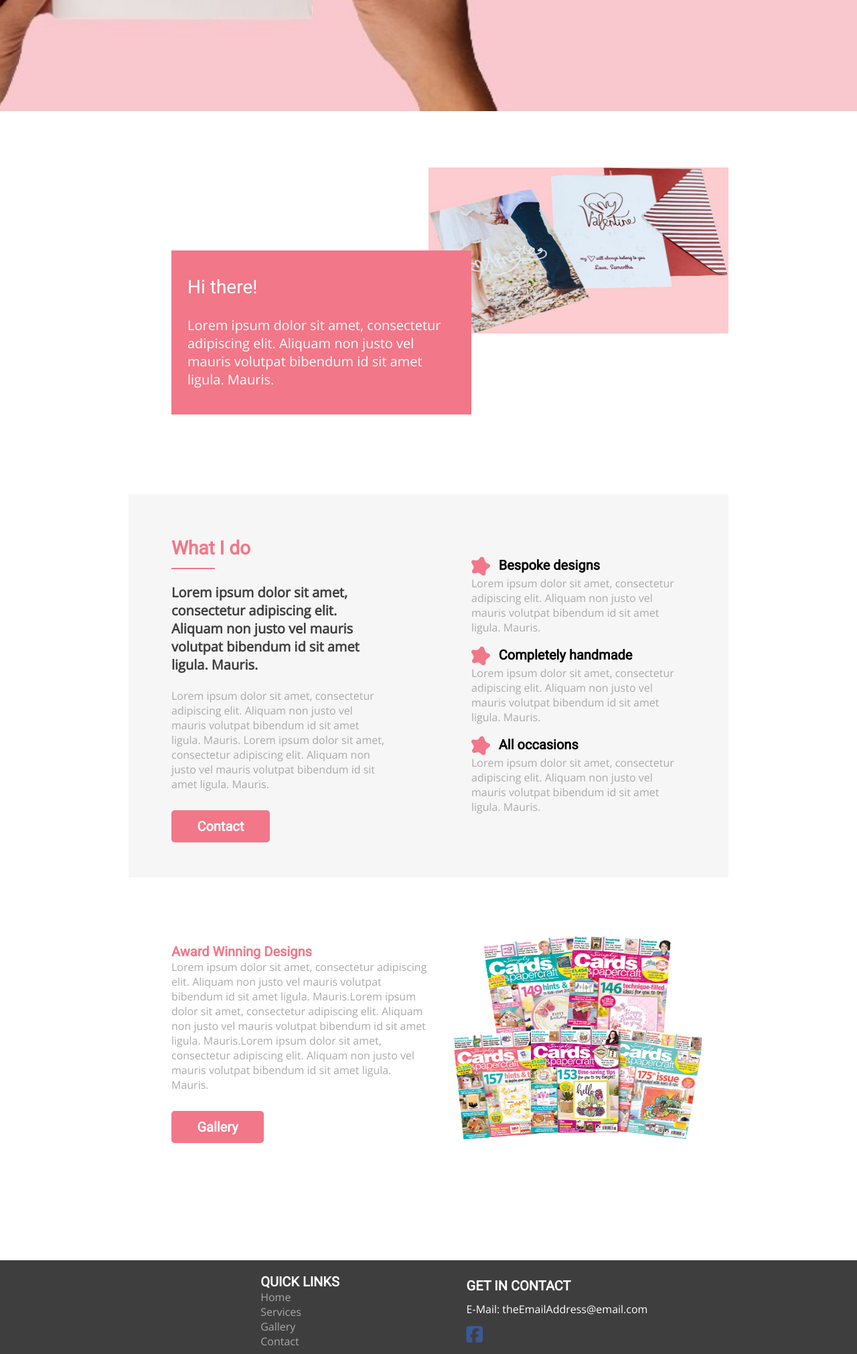
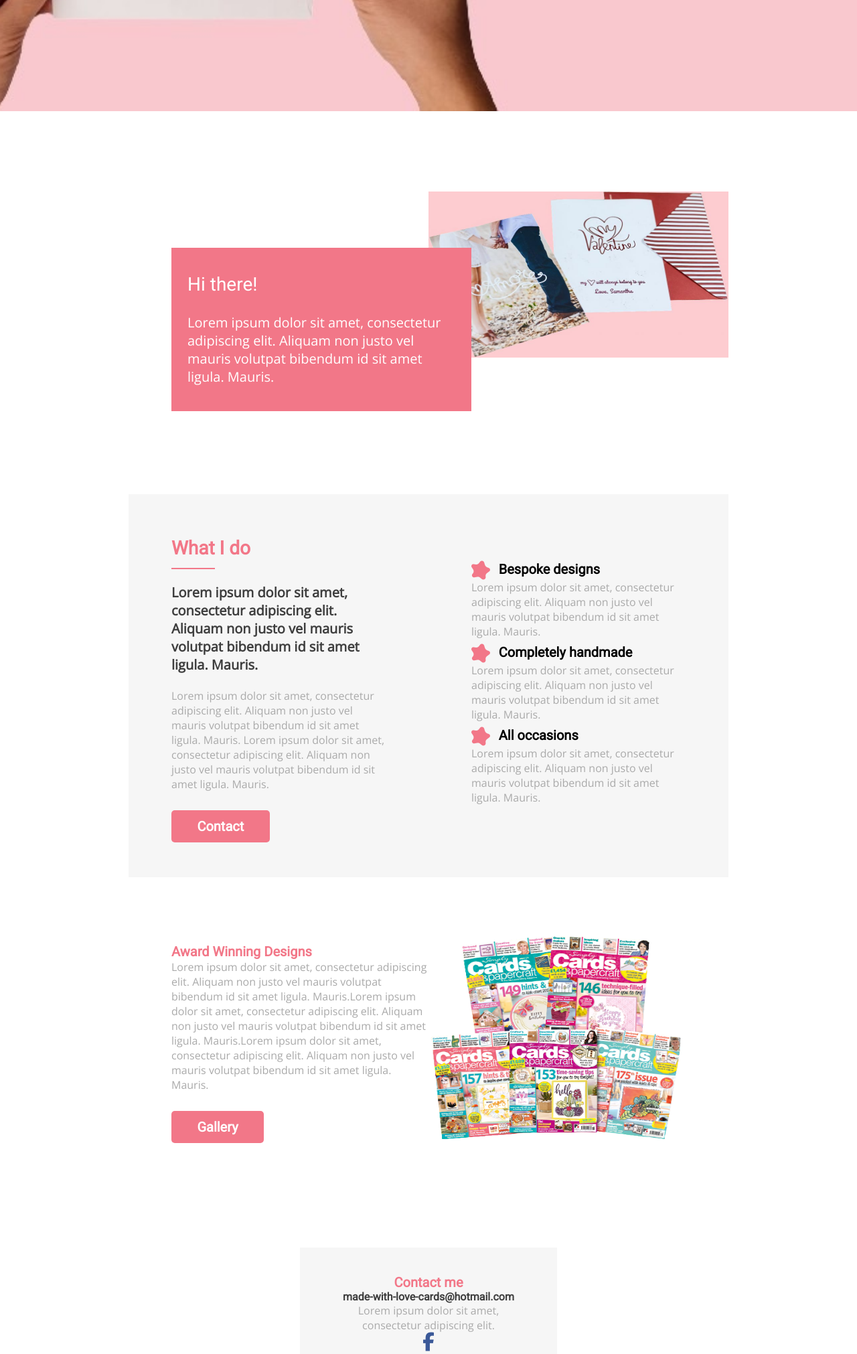
Before and after one commit to scottajames/Card-Company, a PHP site: page / in a window 1280 px wide. Shown: the part 634-2656 px from the top of the page at 67% size. Run offline with PHP 8.4, Linux system fonts and the light colour scheme; some libraries are stand-ins or nearby versions.

Commit message:
Add files via upload

```diff
--- a/index.html
+++ b/index.html
@@ -27,7 +27,7 @@
     <!-- Navigation bar -->
     <nav>
       <ul>
-        <li style="float:left; font-size:2.5vmin;"><a href="index.html">CardsMadeWithLove</a></li>
+        <li style="float:left;"><a href="index.html">CardsMadeWithLove</a></li>
         <li><a href="#contact">Contact</a></li>
         <li><a href="gallery.html">Gallery</a></li>
         <li><a href="#services">Services</a></li>
@@ -52,7 +52,7 @@
 
     <!-- About element -->
     <div class="about">
-      <div class="about-image"><img src="about.jpg"></div>
+      <div class="about-image"><img src="images/about.jpg"></div>
       <div class="about-text">
         <p><span>Hi there!</span>
         <br><br>Lorem ipsum dolor sit amet, consectetur adipiscing elit. Aliquam non justo vel mauris volutpat bibendum id sit amet ligula. Mauris.</p></div>
@@ -76,28 +76,19 @@
     <div class="awards">
       <div class="awards-text"><h2>Award Winning Designs</h2><p>Lorem ipsum dolor sit amet, consectetur adipiscing elit. Aliquam non justo vel mauris volutpat bibendum id sit amet ligula. Mauris.Lorem ipsum dolor sit amet, consectetur adipiscing elit. Aliquam non justo vel mauris volutpat bibendum id sit amet ligula. Mauris.Lorem ipsum dolor sit amet, consectetur adipiscing elit. Aliquam non justo vel mauris volutpat bibendum id sit amet ligula. Mauris.</p>
       <a href="gallery.html">Gallery</a></div>
-      <div class="awards-image"><img src="magazines.png"></div>
+      <div class="awards-image"><img src="images/magazines.png"></div>
+    </div>
+
+    <!-- Contact element -->
+    <div id="contact">
+      <h1>Contact me</h1>
+        <h2>made-with-love-cards@hotmail.com</h2>
+          <p>Lorem ipsum dolor sit amet, consectetur adipiscing elit.</p>
+      <a href="https://www.facebook.com/groups/4373092612785773/" target="_blank"><i class="fab fa-facebook-f"></i></a>
     </div>
 </main>
 </div>
-
 <footer>
-    <div id="contact">
-
-      <div class="quickLinks">
-        <h1>QUICK LINKS</h1>
-          <li><a href="index.html">Home</a></li>
-          <li><a href="#services">Services</a></li>
-          <li><a href="gallery.html">Gallery</a></li>
-          <li><a href="#contact">Contact</a></li>
-      </div>
-
-      <div class="contactUS">
-        <h1>GET IN CONTACT</h1>
-          <h3>E-Mail: theEmailAddress@email.com</style></h3>
-          <a href="https://www.facebook.com/groups/4373092612785773/" target="_blank"><i class='fab'>&#xf082;</i></a>
-      </div>
-    </div>
 </footer>
 </body>
 </html>
--- a/styles.css
+++ b/styles.css
@@ -44,7 +44,7 @@ header a {
 /* Header Content */
 
 .header-image {
-  background-image: url(background.jpg);
+  background-image: url(images/background.jpg);
   background-repeat: no-repeat;
   background-position: center;
   background-size: cover;
@@ -87,12 +87,13 @@ header a {
 #content {
   display: grid;
   grid-template-columns: 1fr 1fr;
-  grid-template-rows: 1fr 1fr 1fr;
+  grid-template-rows: 1fr 0fr 0fr 0.75fr;
   grid-gap: 0px 0px;
   grid-template-areas:
     "about about"
     "services services"
-    "awards awards";
+    "awards awards"
+    "contact contact";
   position: relative;
   left: 15vw;
   width: 70vw;
@@ -111,12 +112,11 @@ header a {
   grid-template-areas:
     "about-text about-image";
   grid-area: about;
-  position: relative;
-  top: 10.5vh;
+  align-items: center;
 }
 .about-text { grid-area: about-text;
   position: relative;
-  top: 15.5vh;
+  top: 5vh;
   left: 5vw;
   width: 35vw;
 }
@@ -131,7 +131,10 @@ header a {
   font-size: var(--text-size-2);
   font-family: 'Roboto', sans-serif;
 }
-.about-image img { grid-area: about-image;
+.about-image img {
+  grid-area: about-image;
+  position: relative;
+  top: -5vh;
   width: 35vw;
   height: 31vh;
 }
@@ -144,18 +147,15 @@ header a {
 .services {
   display: grid;
   grid-template-columns: 1fr 1fr;
-  grid-template-rows: 1fr;
-  grid-gap: 0px 0px;
   grid-template-areas:
     "services-text services-detailed";
   grid-area: services;
   background-color: var(--off-white-color);
+  align-items: center;
 }
 .services-text {
   grid-area: services-text;
   padding: 5vw;
-  justify-content: center;
-  align-self: center;
 }
 .services-text h2 {
   color: var(--other-color);
@@ -186,12 +186,9 @@ header a {
   font-weight: bold;
   font-family: 'Roboto', sans-serif;
 }
-
 .services-detailed {
   grid-area: services-detailed;
   padding: 5vw;
-  justify-content: center;
-  align-self: center;
 }
 .services-detailed i {
   font-size: var(--text-size-2);
@@ -207,7 +204,8 @@ header a {
   font-size: var(--text-size-0);
   color: var(--grey-color);
   font-family: 'Open Sans', sans-serif;
-  margin-top: 0.5vh;
+  float: left;
+  margin-bottom: 1vh;
 }
 
 
@@ -218,7 +216,6 @@ header a {
 .awards {
   position: relative;
   top: 10vh;
-  height: 10vh;
   display: grid;
   grid-template-columns: 1fr 1fr;
   grid-template-rows: 1fr;
@@ -226,13 +223,12 @@ header a {
   grid-template-areas:
     "awards-text awards-image";
   grid-area: awards;
+  align-items: center;
 }
 
 .awards-text { grid-area: awards-text;
   position: relative;
   left: 5vw;
-  justify-content: center;
-  align-self: center;
 }
 .awards-text h2 {
   font-size: var(--text-size-1);
@@ -256,11 +252,7 @@ header a {
   font-weight: bold;
   font-family: 'Roboto', sans-serif;
 }
-.awards-image { grid-area: awards-image;
-  text-align: center;
-  justify-content: center;
-  align-self: center;
-}
+.awards-image { grid-area: awards-image;}
 .awards-image img {
   width: 30vw;
   height: 40vh;
@@ -269,61 +261,48 @@ header a {
 
 
 
-/* footer content */
+/* contact element */
 
-footer {
-  width: 100vw;
-  background: var(--black-color);
-}
 #contact {
-  color: var(--white-color);
   display: grid;
-  grid-template-columns: 1fr 1fr;
-  grid-template-rows: 1fr;
-  grid-gap: 0px 0px;
-  grid-template-areas:
-    "quickLinks contactUS";
+  grid-area: contact;
+  align-content:space-evenly;
+  text-align: center;
+  width: 20vw;
+  height: 10vh;
   position: relative;
-  left: 20vw;
-  width: 60vw;
-  padding: 2.5vh 0vw 2.5vh 0vw;
-}
-.quickLinks {
-  display: grid;
-  grid-area: quickLinks;
-  align-items: center;
-  margin: 0 auto;
-}
-.contactUS {
-  display: grid;
-  grid-area: contactUS;
-  align-items: center;
-  margin: 0 auto;
-}
-#contact li {
-  list-style-type: none;
-}
-#contact a {
-  display: inline-block;
-  text-decoration: none;
-  font-size: var(--text-size-0);
-  color: var(--grey-color);
-  font-family: 'Open Sans', sans-serif;
-}
-#contact a:hover {
-  color: var(--white-color);
+  margin: auto;
+  background-color: var(--off-white-color);
+  margin-bottom: 5vh;
+  padding: 5vh 5vw 5vh 5vw;
 }
 #contact i {
   font-size: var(--text-size-2);
   color: #3b5998;
 }
 #contact h1 {
+  font-family: 'Roboto', sans-serif;
   font-size: var(--text-size-1);
+  color: var(--other-color);
+}
+#contact h2 {
   font-family: 'Roboto', sans-serif;
+  font-size: var(--text-size-0);
+  color: var(--black-color);
 }
-#contact h3 {
-  display: inline-block;
-  font-weight: lighter;
+#contact p {
+  font-family: 'Open Sans', sans-serif;
   font-size: var(--text-size-0);
-  font-family: 'Open Sans', sans-serif;
+  color: var(--grey-color);
 }
+
+
+
+
+/* footer content */
+
+footer {
+  height: 1vh;
+  width: 100vw;
+  background-color: var(--black-color);
+}
```
